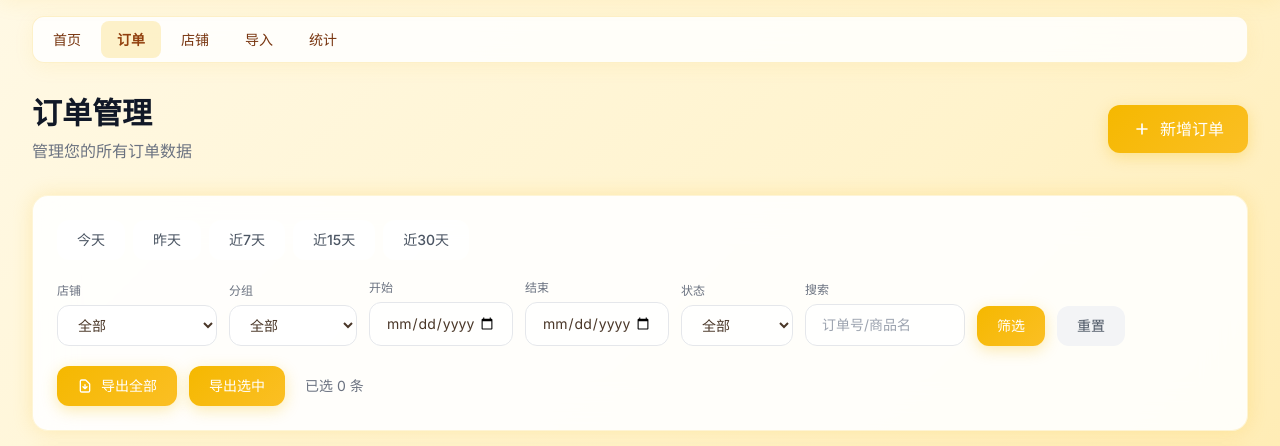
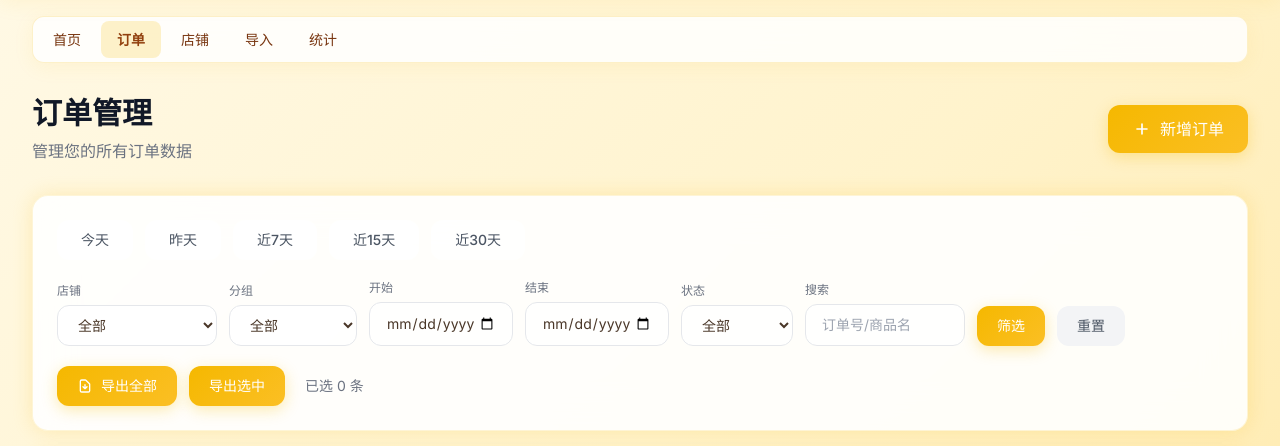
Before and after one commit to ljh010704/shop-manager, a FastAPI app: page /profit/orders in a window 1280 px wide. Shown: the part 65-511 px from the top of the page. Run offline with FastAPI, Linux system fonts and the light colour scheme; data that the repository does not hold is empty; some libraries are stand-ins or nearby versions.

Commit message:
修复日期按钮间距问题
- 所有界面的日期选择按钮间距从 gap-2 改为 gap-3
- 按钮内边距增大，更易点击
- 涉及页面：利润统计、数据看板趋势、任务统计

```diff
--- a/templates/profit/index.html
+++ b/templates/profit/index.html
@@ -74,7 +74,7 @@
         </select>
       </div>
     </div>
-    <div class="flex gap-2 mb-6">
+    <div class="flex gap-3 mb-6">
       <button onclick="setTrendDays('today', this)" class="trend-btn px-4 py-2 rounded-xl text-sm font-medium bg-amber-500 text-white shadow-md shadow-amber-500/30">今日</button>
       <button onclick="setTrendDays(7, this)" class="trend-btn px-4 py-2 rounded-xl text-sm font-medium bg-white/80 text-gray-600 hover:bg-gray-100 transition">近7天</button>
       <button onclick="setTrendDays(15, this)" class="trend-btn px-4 py-2 rounded-xl text-sm font-medium bg-white/80 text-gray-600 hover:bg-gray-100 transition">近15天</button>
@@ -272,7 +272,7 @@ function showShopModal(shopId, shopName) {
     var content = document.getElementById('shopModalContent');
     document.getElementById('shopModalTitle').textContent = shopName;
     modal.classList.remove('hidden');
-    content.innerHTML = '<div class="mb-6"><div class="flex gap-2 mb-6">' +
+    content.innerHTML = '<div class="mb-6"><div class="flex gap-3 mb-6">' +
         '<button onclick="loadShopTrend(' + shopId + ', \'today\', this)" class="shop-trend-btn px-4 py-2 rounded-xl text-sm font-medium bg-amber-500 text-white shadow-md shadow-amber-500/30">今日</button>' +
         '<button onclick="loadShopTrend(' + shopId + ', 7, this)" class="shop-trend-btn px-4 py-2 rounded-xl text-sm font-medium bg-white/80 text-gray-600 hover:bg-gray-100">近7天</button>' +
         '<button onclick="loadShopTrend(' + shopId + ', 15, this)" class="shop-trend-btn px-4 py-2 rounded-xl text-sm font-medium bg-white/80 text-gray-600 hover:bg-gray-100">近15天</button>' +
--- a/templates/profit/orders.html
+++ b/templates/profit/orders.html
@@ -15,12 +15,12 @@
 </div>
 
 <div class="tech-card glow-warm p-6 mb-6">
-<div class="flex flex-wrap gap-2 mb-5">
-<a href="/profit/orders?date_from={{ today }}&date_to={{ today }}&group={{ f_group }}" class="px-5 py-2.5 rounded-xl text-sm font-medium transition-all duration-200 {{ 'bg-amber-500 text-white shadow-md shadow-amber-500/30' if f_df == today and f_dt == today else 'bg-white/80 text-gray-600 hover:bg-gray-100' }}">今天</a>
-<a href="/profit/orders?date_from={{ yesterday }}&date_to={{ yesterday }}&group={{ f_group }}" class="px-5 py-2.5 rounded-xl text-sm font-medium transition-all duration-200 {{ 'bg-amber-500 text-white shadow-md shadow-amber-500/30' if f_df == yesterday and f_dt == yesterday else 'bg-white/80 text-gray-600 hover:bg-gray-100' }}">昨天</a>
-<a href="/profit/orders?date_from={{ d7 }}&date_to={{ today }}&group={{ f_group }}" class="px-5 py-2.5 rounded-xl text-sm font-medium transition-all duration-200 {{ 'bg-amber-500 text-white shadow-md shadow-amber-500/30' if f_df == d7 and f_dt == today else 'bg-white/80 text-gray-600 hover:bg-gray-100' }}">近7天</a>
-<a href="/profit/orders?date_from={{ d15 }}&date_to={{ today }}&group={{ f_group }}" class="px-5 py-2.5 rounded-xl text-sm font-medium transition-all duration-200 {{ 'bg-amber-500 text-white shadow-md shadow-amber-500/30' if f_df == d15 and f_dt == today else 'bg-white/80 text-gray-600 hover:bg-gray-100' }}">近15天</a>
-<a href="/profit/orders?date_from={{ d30 }}&date_to={{ today }}&group={{ f_group }}" class="px-5 py-2.5 rounded-xl text-sm font-medium transition-all duration-200 {{ 'bg-amber-500 text-white shadow-md shadow-amber-500/30' if f_df == d30 and f_dt == today else 'bg-white/80 text-gray-600 hover:bg-gray-100' }}">近30天</a>
+<div class="flex flex-wrap gap-3 mb-5">
+<a href="/profit/orders?date_from={{ today }}&date_to={{ today }}&group={{ f_group }}" class="px-6 py-2.5 rounded-xl text-sm font-medium transition-all duration-200 {{ 'bg-amber-500 text-white shadow-md shadow-amber-500/30' if f_df == today and f_dt == today else 'bg-white/80 text-gray-600 hover:bg-gray-100' }}">今天</a>
+<a href="/profit/orders?date_from={{ yesterday }}&date_to={{ yesterday }}&group={{ f_group }}" class="px-6 py-2.5 rounded-xl text-sm font-medium transition-all duration-200 {{ 'bg-amber-500 text-white shadow-md shadow-amber-500/30' if f_df == yesterday and f_dt == yesterday else 'bg-white/80 text-gray-600 hover:bg-gray-100' }}">昨天</a>
+<a href="/profit/orders?date_from={{ d7 }}&date_to={{ today }}&group={{ f_group }}" class="px-6 py-2.5 rounded-xl text-sm font-medium transition-all duration-200 {{ 'bg-amber-500 text-white shadow-md shadow-amber-500/30' if f_df == d7 and f_dt == today else 'bg-white/80 text-gray-600 hover:bg-gray-100' }}">近7天</a>
+<a href="/profit/orders?date_from={{ d15 }}&date_to={{ today }}&group={{ f_group }}" class="px-6 py-2.5 rounded-xl text-sm font-medium transition-all duration-200 {{ 'bg-amber-500 text-white shadow-md shadow-amber-500/30' if f_df == d15 and f_dt == today else 'bg-white/80 text-gray-600 hover:bg-gray-100' }}">近15天</a>
+<a href="/profit/orders?date_from={{ d30 }}&date_to={{ today }}&group={{ f_group }}" class="px-6 py-2.5 rounded-xl text-sm font-medium transition-all duration-200 {{ 'bg-amber-500 text-white shadow-md shadow-amber-500/30' if f_df == d30 and f_dt == today else 'bg-white/80 text-gray-600 hover:bg-gray-100' }}">近30天</a>
 </div>
 <form method="get" class="flex flex-wrap gap-3 items-end">
 <div><label class="block text-xs font-medium text-gray-500 mb-1.5">店铺</label>
```
Also changed, not shown: templates/dashboard/index.html (+4 -4 lines), templates/dashboard/trends.html (+5 -5 lines), templates/profit/stats.html (+4 -4 lines), templates/task/stats.html (+4 -4 lines).
